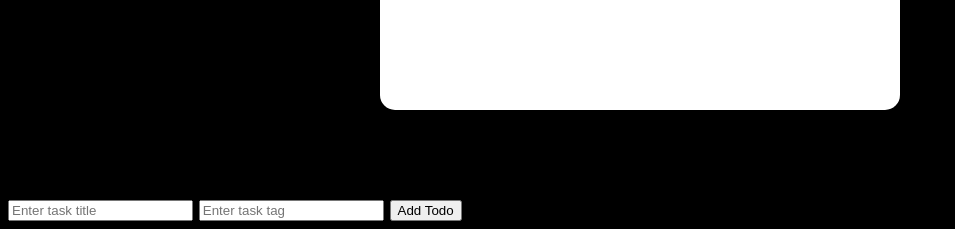
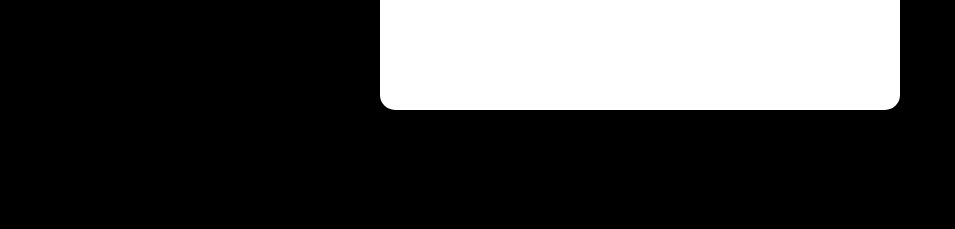
Before and after one commit to pibloob/python_todo, a Flask app: page / in a window 1280 px wide. Shown: the part 612-841 px from the top of the page, without its empty margins (0-955 px from the left). After the commit the page ends 722 px from the top, so only its background shows below. Run offline with Flask 3, Linux system fonts and the light colour scheme.

Commit message:
todo knop plus layout

```diff
--- a/templates/index.html
+++ b/templates/index.html
@@ -20,32 +23,77 @@
       margin: 5px;
       cursor: pointer;
       border-radius: 15px;
+      /* Ronde hoeken voor knoppen */
       text-align: center;
-    min-width: 0; /* Overrules de default min-width die browsers aan buttons geven */
+      min-width: 0;
+      /* Verwijdert de standaard min-breedte */
       font-size: 1.3rem;
     }
 
+    /* Flexbox container voor de knoppen om ze te verdelen over de ruimte */
     .button-group {
       display: flex;
-  justify-content: space-between; /* Dit zorgt ervoor dat de knoppen centraal in de groep staan */
+      justify-content: space-between;
     }
 
+    /* Aangepaste breedte voor specifieke knoppen */
     #todo {
       width: 400px;
     }
 
     #start-pomodoro {
-    width: calc((400px - 5px) / 2); /* Trek de marge af van de totale breedte en deel door twee */
+      width: calc((400px - 5px) / 2);
+      /* De helft van de ruimte minus de marge */
     }
 
     #settings {
-    width: calc((400px - 5px) / 2); /* Dezelfde breedte als de start-pomodoro knop */
+      width: calc((400px - 5px) / 2);
     }
 
-    .hidden {
-      display: hidden;
+    /* Stijl voor het formulier met afgeronde hoeken en flexbox voor layout */
+    #add-todo-form {
+      position: absolute; /* Maakt het formulier absoluut gepositioneerd */
+      top: 50%; /* Plaatst de bovenkant van het formulier in het midden van de pagina */
+      left: 80px; /* Plaatst het formulier aan de linkerkant van de pagina */
+      transform: translateY(-50%); /* Centreert het formulier verticaal */
+      width: 250px; /* De breedte van het formulier */
+      background-color: white;
+      border-radius: 15px;
+      padding: 20px;
+      display: flex;
+      flex-direction: column;
+      /* Zorg dat het formulier standaard verborgen is */
+      display: none;
+      z-index: 100; /* Zorgt dat het formulier bovenop andere elementen wordt weergegeven */
     }
 
+    #add-todo-form input[type="submit"] {
+      background-color: transparent; /* Maakt de achtergrond van de knop transparant */
+      color: black; /* Zet de tekstkleur van de knop op zwart */
+      border: none; /* Verwijdert de rand van de knop */
+      cursor: pointer; /* Verandert de cursor in een handje wanneer deze over de knop beweegt */
+      padding: 10px 20px; /* Geeft wat binnenruimte voor de tekst */
+      font-size: 1rem; /* Stelt de grootte van de tekst in */
+      border-radius: 5px; /* Geeft de knop licht afgeronde hoeken */
+    }
+
+    #add-todo-form input[type="submit"]:hover {
+      background-color: black; /* Verandert de achtergrondkleur licht als hovert voor betere gebruikersinteractie */
+      color: white;
+    }
+
+    #add-todo-form input[type="text"] {
+      background-color: #f0f0f0; /* Een lichte achtergrondkleur */
+      border: none; /* Verwijdert de rand */
+      padding: 12px; /* Geeft meer ruimte binnenin */
+      width: 100%; /* Maakt het volledige breedte van het formulier */
+      box-sizing: border-box; /* Zorgt ervoor dat de padding en border binnen de breedte vallen */
+      margin-bottom: 10px; /* Voegt wat ruimte toe tussen de velden */
+      font-size: 1rem; /* Vergroot de tekst */
+    }
+
+
+    /* Witte balk voor de takenlijst met ronde hoeken en gecentreerde tekst */
     .task-list {
       background-color: white;
       color: black;
@@ -122,13 +195,83 @@
         <input type="submit" value="Add Todo">
       </form>
 
+      <div id="pomodoro-timer">
+        <div id="timer">50:00</div>
+        <div id="set">Set 1/3</div>
+      </div>
+  </div>
 
+  <!--validaties toevoegen, dubbele event listener fixen-->
   <script>
     document.addEventListener('DOMContentLoaded', (event) => {
       document.getElementById('todo').addEventListener('click', () => {
-        document.getElementById('add-todo-form').classList.toggle('hidden');
+        var form = document.getElementById('add-todo-form');
+        if (form.style.display === 'none' || form.style.display === '') {
+          form.style.display = 'flex';
+        } else {
+          form.style.display = 'none';
+        }
       });
     });
+
+      document.getElementById('start-pomodoro').addEventListener('click', startPomodoro);
+
+      let pomodoroInterval;
+      let isWorkPhase = true;
+      let setTime = 50 * 60; // 50 minuten omgezet naar seconden
+      let setsCompleted = 0;
+
+      document.addEventListener('DOMContentLoaded', function() {
+    let isPomodoroRunning = false;
+    let isWorkSession = true;
+    let workDuration = 50 * 60; // 50 minuten in seconden
+    let breakDuration = 10 * 60; // Pauze van 10 minuten
+    let currentDuration = workDuration;
+    let setCount = 0;
+    let interval;
+
+    document.getElementById('start-pomodoro').addEventListener('click', function() {
+      const timerDisplay = document.getElementById('pomodoro-time');
+      const setDisplay = document.getElementById('pomodoro-set');
+      const pomodoroTimer = document.getElementById('pomodoro-timer');
+
+      if (!isPomodoroRunning) {
+        isPomodoroRunning = true;
+        pomodoroTimer.classList.remove('hidden');
+
+        interval = setInterval(function() {
+          let minutes = Math.floor(currentDuration / 60);
+          let seconds = currentDuration % 60;
+          timerDisplay.textContent = `${minutes}:${seconds < 10 ? '0' : ''}${seconds}`;
+
+          if (currentDuration === 0) {
+            isWorkSession = !isWorkSession;
+            currentDuration = isWorkSession ? workDuration : breakDuration;
+            if (!isWorkSession) {
+              setCount++;
+              setDisplay.textContent = `Set ${setCount}/3`;
+            }
+          } else {
+            currentDuration--;
+          }
+
+          if (setCount === 3) {
+            clearInterval(interval);
+            isPomodoroRunning = false;
+            alert('Pomodoro sessies voltooid!');
+          }
+        }, 1000);
+      } else {
+        clearInterval(interval);
+        isPomodoroRunning = false;
+        pomodoroTimer.classList.add('hidden');
+      }
+    });
+  });
+
+
   </script>
+
 </body>
+
 </html>
```
Also changed, not shown: other parts of templates/index.html (+41 -13 lines). Lines whose indentation alone changed are shown as unchanged.
